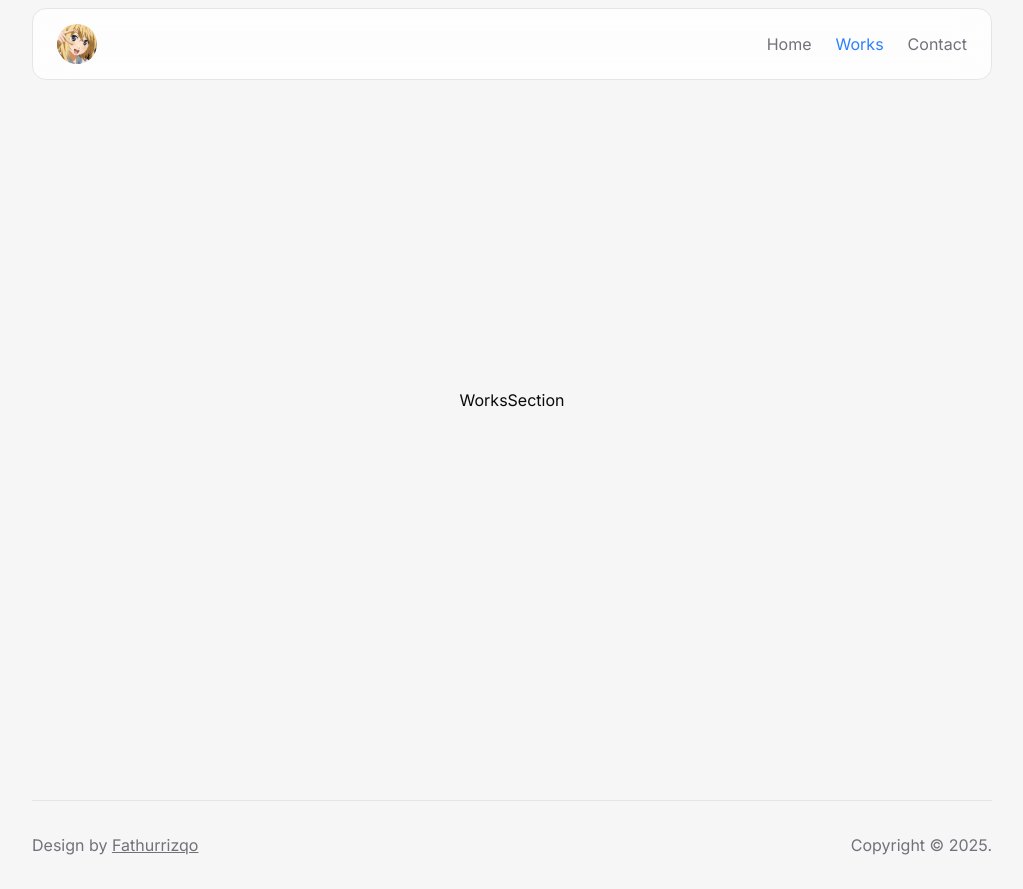
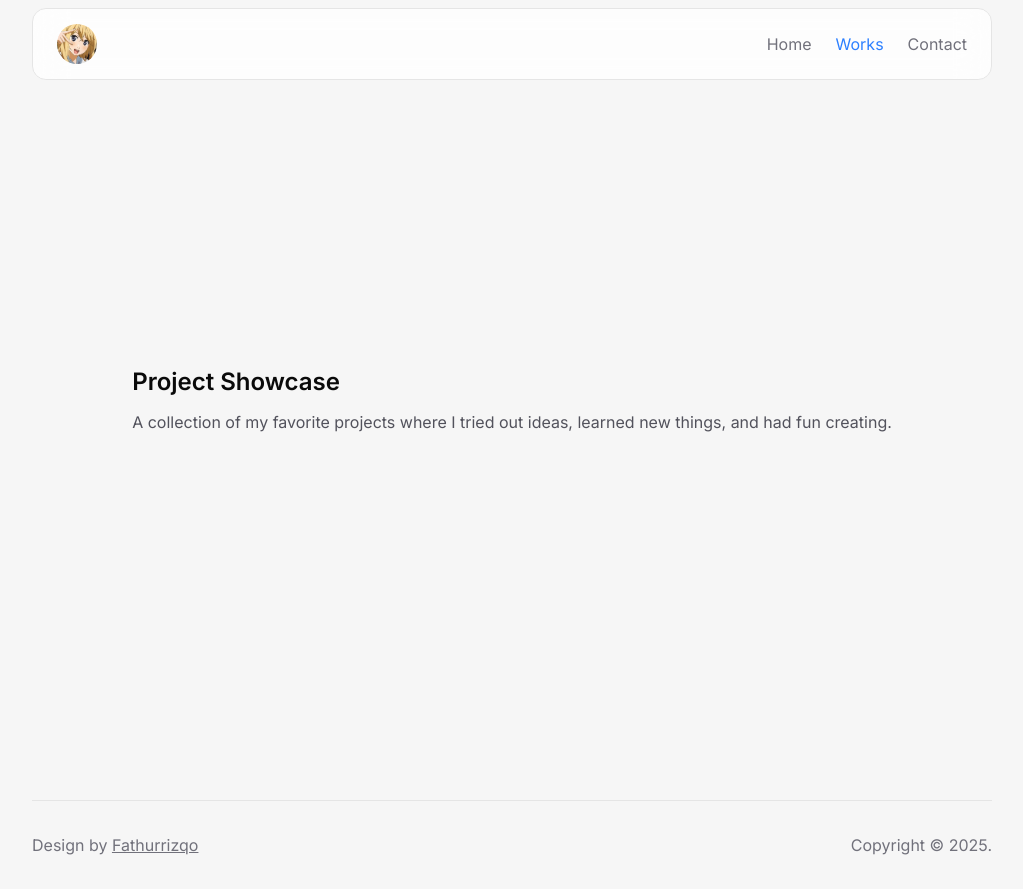
Before and after one commit to nerveign/portofolio, a React (Vite) app: page /works in a window 1280 px wide. Shown: the whole page, without its empty margins (128-1151 px from the left). Built offline with nearby package versions, Linux system fonts and the light colour scheme.

Commit message:
Complete Contact Section

```diff
--- a/src/components/ui/ContactCard.tsx
+++ b/src/components/ui/ContactCard.tsx
@@ -3,12 +3,12 @@ import { Mail } from 'lucide-react';
 export const ContactCard = () => {
   return (
     <div>
-      <h2 className="font-semibold text-3xl lg:text-4xl">Reach Me!</h2>
-      <div className="mt-4 text-zinc-600">
-        <p>Email or complete the form if you have a business purpose.</p>
+      <h2 className="font-semibold text-xl lg:text-2xl">Reach Me!</h2>
+      <div className="mt-2 lg:mt-3 text-zinc-600">
+        <p className="text-sm lg:text-base ">Email or complete the form if you have a business purpose.</p>
         <div className="flex gap-2 items-center mt-2">
           <Mail className="size-5 text-blue-500" />
-          <p className="text-base font-medium">riszqofathur@gmail.com</p>
+          <p className="text-sm lg:text-base  font-medium">riszqofathur@gmail.com</p>
         </div>
       </div>
     </div>
--- a/src/components/ui/ContactForm.tsx
+++ b/src/components/ui/ContactForm.tsx
@@ -9,23 +9,23 @@ export const ContactForm = () => {
       <div className="w-full lg:w-[400px] p-6 bg-white rounded-xl border-1">
         <div>
           <h3 className="text-xl md:text-2xl font-semibold">Get in Touch</h3>
-          <p className="mt-2 text-zinc-500 text-sm md:text-base">You can reach me anytime</p>
+          <p className="mt-2 text-sm lg:text-base  text-zinc-500">You can reach me anytime</p>
         </div>
         <form className="mt-6" action="">
           <div className="flex flex-col gap-4">
             <div className="flex flex-col gap-2">
               <Label htmlFor="name">Name</Label>
-              <Input id="name" type="text" placeholder="Enter your name" />
+              <Input className="text-sm lg:text-base" id="name" type="text" placeholder="Enter your name" />
             </div>
 
             <div className="flex flex-col gap-2">
               <Label htmlFor="email">Email</Label>
-              <Input id="email" type="email" placeholder="yourmail@example.com" />
+              <Input className="text-sm lg:text-base" id="email" type="email" placeholder="yourmail@example.com" />
             </div>
 
             <div className="flex flex-col gap-2">
               <Label htmlFor="message">Message</Label>
-              <Textarea id="message" placeholder="How can we help?" />
+              <Textarea className="text-sm lg:text-base" id="message" placeholder="How can we help?" />
             </div>
           </div>
           <Button
--- a/src/components/ui/ContactSection.tsx
+++ b/src/components/ui/ContactSection.tsx
@@ -3,7 +3,7 @@ import { ContactContent } from './ContactContent';
 export const ContactSection = () => {
   return (
     <>
-      <div className="mx-6 mt-24 lg:mt-36 mb-10 lg:mb-16">
+      <div className="mx-6 mt-22 lg:mt-36 mb-10 lg:mb-16">
         <div className="animate-fade-in">
           <ContactContent />
         </div>
--- a/src/components/ui/HeroContent.tsx
+++ b/src/components/ui/HeroContent.tsx
@@ -16,7 +16,7 @@ export const HeroContent = () => {
             </div>
           </div>
           <h1 className="text-4xl lg:text-5xl font-bold mt-3 lg:mt-4 text-center uppercase">Fathurrizqo</h1>
-          <p className="mt-3 lg:mt-5 text-zinc-600 text-center">On my way to persue happines. I love computer science, religion and also philosophy.</p>
+          <p className="mt-3 lg:mt-5 text-sm md:text-base text-zinc-600 text-center">On my way to persue happines. I love computer science, religion and also philosophy.</p>
         </div>
         <div className="flex justify-center gap-3 mt-5 lg:mt-6">
           <Button className="bg-[linear-gradient(178deg,#A5D8FF_-172.89%,#0068F0_206.02%)] hover:bg-[linear-gradient(178deg,_#60BAFF_-172.89%,_#0068F0_206.02%)] border-blue-500 cursor-pointer transition-transform duration-300 ease-in-out hover:-translate-y-1">
--- /dev/null
+++ b/src/components/ui/WorksContent.tsx
@@ -0,0 +1,12 @@
+export const WorksContent = () => {
+  return (
+    <>
+      <div>
+        <h2 className="font-semibold text-xl lg:text-2xl">Project Showcase</h2>
+        <div className="mt-2 lg:mt-3 text-zinc-600">
+          <p className="text-sm lg:text-base">A collection of my favorite projects where I tried out ideas, learned new things, and had fun creating.</p>
+        </div>
+      </div>
+    </>
+  );
+};
--- a/src/components/ui/WorksSection.tsx
+++ b/src/components/ui/WorksSection.tsx
@@ -1,8 +1,12 @@
+import { WorksContent } from './WorksContent';
+
 export const WorksSection = () => {
   return (
     <>
       <div className="mx-6">
-        <div className="animate-fade-in">WorksSection</div>
+        <div className="animate-fade-in">
+          <WorksContent />
+        </div>
       </div>
     </>
   );
```
Also changed, not shown: src/components/ui/WorksCard.tsx (added).
